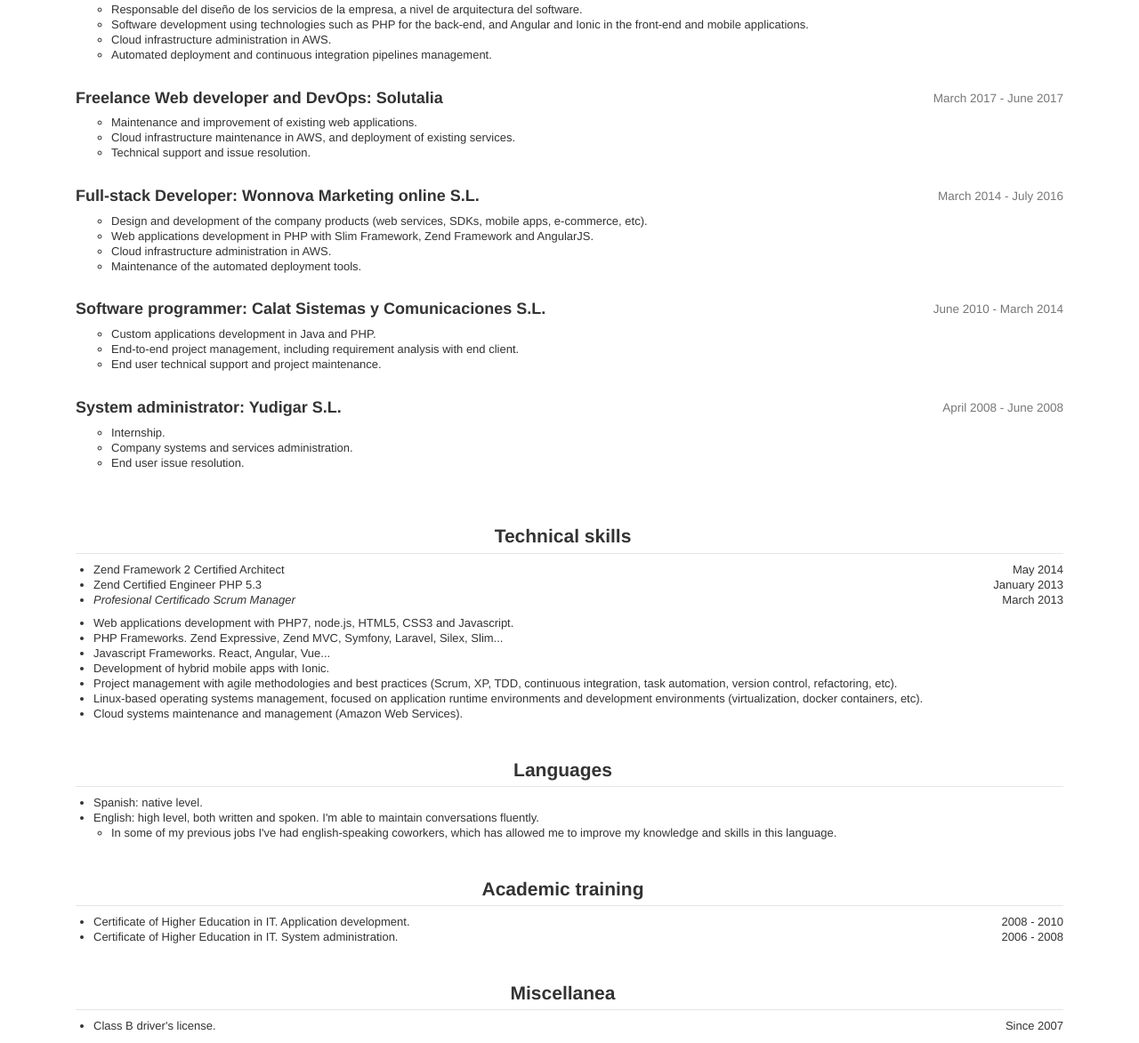
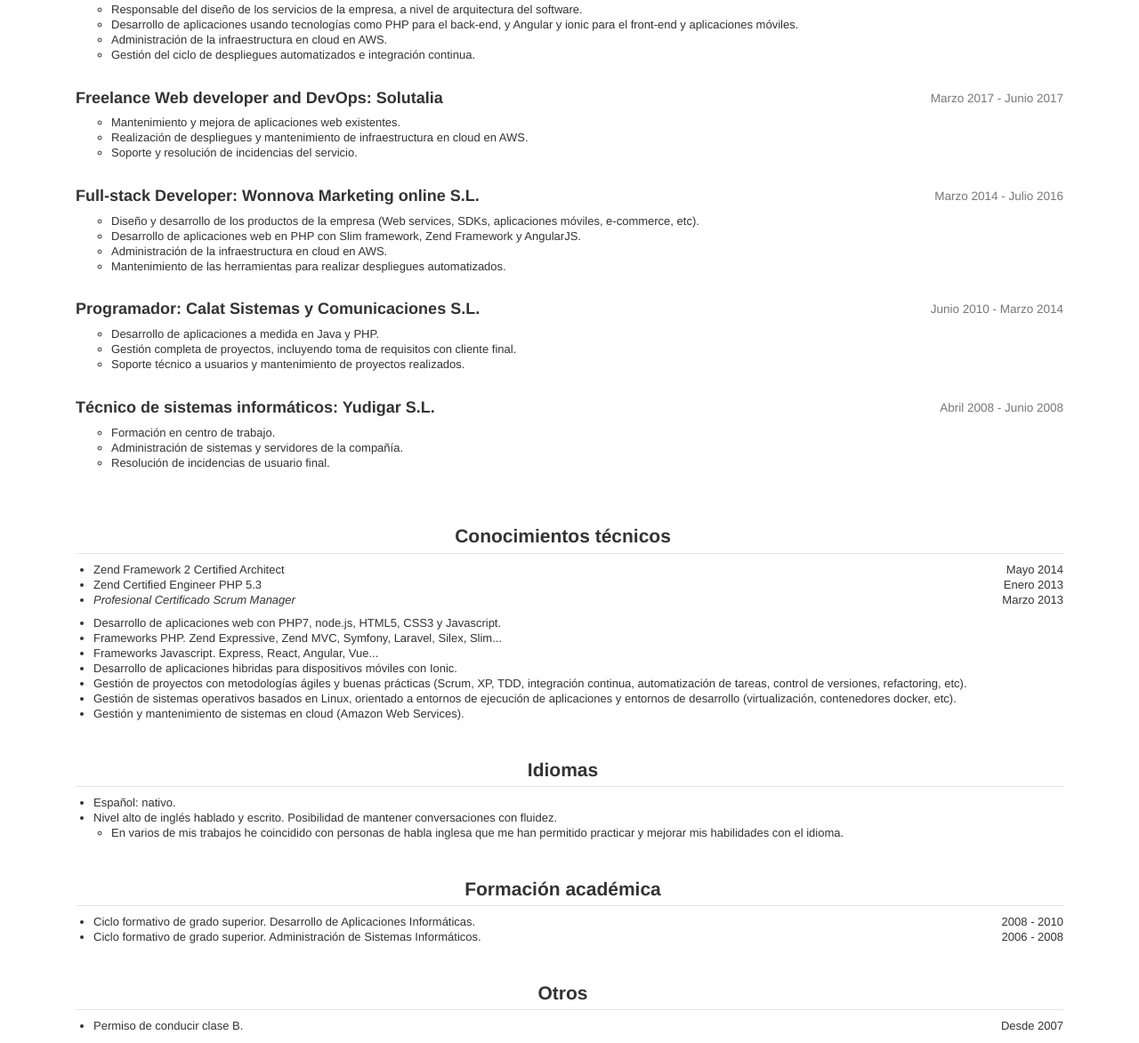
Before and after one commit to acelaya/professional-resume, a plain HTML site: page curriculum.html in a window 1280 px wide. Shown: the part 385-1558 px from the top of the page at 89% size. Drawn offline with nearby package versions, Linux system fonts and the light colour scheme.

```diff
--- a/curriculum.html
+++ b/curriculum.html
@@ -132,7 +132,7 @@
                     <li style="margin-bottom: 10px;"><span class="pull-right">{{ $t('March 2013') }}</span><i>Profesional Certificado Scrum Manager</i></li>
                     <li>{{ $t('Web applications development with PHP7, node.js, HTML5, CSS3 and Javascript') }}.</li>
                     <li>{{ $t('PHP Frameworks. Zend Expressive, Zend MVC, Symfony, Laravel, Silex, Slim...') }}</li>
-                    <li>{{ $t('Javascript Frameworks. React, Angular, Vue...') }}</li>
+                    <li>{{ $t('Javascript Frameworks. Express, React, Angular, Vue...') }}</li>
                     <li>{{ $t('Development of hybrid mobile apps with Ionic') }}.</li>
                     <li>{{ $t('Project management with agile methodologies and best practices (Scrum, XP, TDD, continuous integration, task automation, version control, refactoring, etc)') }}.</li>
                     <li>{{ $t('Linux-based operating systems management, focused on application runtime environments and development environments (virtualization, docker containers, etc)') }}.</li>
@@ -143,7 +143,7 @@
             <fieldset>
                 <legend>{{ $t('Languages') }}</legend>
                 <ul>
-                    <li>{{ $t('Spanish: native level') }}.</li>
+                    <li>{{ $t('Spanish: native') }}.</li>
                     <li>
                         {{ $t('English: high level, both written and spoken. I\'m able to maintain conversations fluently') }}.
                         <ul>
--- a/i18n/es.js
+++ b/i18n/es.js
@@ -2,5 +2,47 @@ const esMessages = {
   'Zaragoza. July the 4th, 1988': 'Zaragoza. 4 de Julio de 1988',
   'Professional experience': 'Experiencia profesional',
   'September 2016 - April 2018': 'Septiembre 2016 - Abril 2018',
-  'Responsible of the company services design, at software architecture level': 'Responsable del diseño de los servicios de la empresa, a nivel de arquitectura del software'
+  'Responsible of the company services design, at software architecture level': 'Responsable del diseño de los servicios de la empresa, a nivel de arquitectura del software',
+  'Software development using technologies such as PHP for the back-end, and Angular and Ionic in the front-end and mobile applications': 'Desarrollo de aplicaciones usando tecnologías como PHP para el back-end, y Angular y ionic para el front-end y aplicaciones móviles',
+  'Cloud infrastructure administration in AWS': 'Administración de la infraestructura en cloud en AWS',
+  'Automated deployment and continuous integration pipelines management': 'Gestión del ciclo de despliegues automatizados e integración continua',
+  'March 2017 - June 2017': 'Marzo 2017 - Junio 2017',
+  'Maintenance and improvement of existing web applications': 'Mantenimiento y mejora de aplicaciones web existentes',
+  'Cloud infrastructure maintenance in AWS, and deployment of existing services': 'Realización de despliegues y mantenimiento de infraestructura en cloud en AWS',
+  'Technical support and issue resolution': 'Soporte y resolución de incidencias del servicio',
+  'March 2014 - July 2016': 'Marzo 2014 - Julio 2016',
+  'Design and development of the company products (web services, SDKs, mobile apps, e-commerce, etc)': 'Diseño y desarrollo de los productos de la empresa (Web services, SDKs, aplicaciones móviles, e-commerce, etc)',
+  'Web applications development in PHP with Slim Framework, Zend Framework and AngularJS': 'Desarrollo de aplicaciones web en PHP con Slim framework, Zend Framework y AngularJS',
+  'Maintenance of the automated deployment tools': 'Mantenimiento de las herramientas para realizar despliegues automatizados',
+  'June 2010 - March 2014': 'Junio 2010 - Marzo 2014',
+  'Software programmer: Calat Sistemas y Comunicaciones S.L.': 'Programador: Calat Sistemas y Comunicaciones S.L.',
+  'Custom applications development in Java and PHP': 'Desarrollo de aplicaciones a medida en Java y PHP',
+  'End-to-end project management, including requirement analysis with end client': 'Gestión completa de proyectos, incluyendo toma de requisitos con cliente final',
+  'End user technical support and project maintenance': 'Soporte técnico a usuarios y mantenimiento de proyectos realizados',
+  'System administrator: Yudigar S.L.': 'Técnico de sistemas informáticos: Yudigar S.L.',
+  'April 2008 - June 2008': 'Abril 2008 - Junio 2008',
+  'Internship': 'Formación en centro de trabajo',
+  'Company systems and services administration': 'Administración de sistemas y servidores de la compañía',
+  'End user issue resolution': 'Resolución de incidencias de usuario final',
+  'Technical skills': 'Conocimientos técnicos',
+  'May 2014': 'Mayo 2014',
+  'January 2013': 'Enero 2013',
+  'March 2013': 'Marzo 2013',
+  'Web applications development with PHP7, node.js, HTML5, CSS3 and Javascript': 'Desarrollo de aplicaciones web con PHP7, node.js, HTML5, CSS3 y Javascript',
+  'PHP Frameworks. Zend Expressive, Zend MVC, Symfony, Laravel, Silex, Slim...': 'Frameworks PHP. Zend Expressive, Zend MVC, Symfony, Laravel, Silex, Slim...',
+  'Javascript Frameworks. Express, React, Angular, Vue...': 'Frameworks Javascript. Express, React, Angular, Vue...',
+  'Development of hybrid mobile apps with Ionic': 'Desarrollo de aplicaciones hibridas para dispositivos móviles con Ionic',
+  'Project management with agile methodologies and best practices (Scrum, XP, TDD, continuous integration, task automation, version control, refactoring, etc)': 'Gestión de proyectos con metodologías ágiles y buenas prácticas (Scrum, XP, TDD, integración continua, automatización de tareas, control de versiones, refactoring, etc)',
+  'Linux-based operating systems management, focused on application runtime environments and development environments (virtualization, docker containers, etc)': 'Gestión de sistemas operativos basados en Linux, orientado a entornos de ejecución de aplicaciones y entornos de desarrollo (virtualización, contenedores docker, etc)',
+  'Cloud systems maintenance and management (Amazon Web Services)': 'Gestión y mantenimiento de sistemas en cloud (Amazon Web Services)',
+  'Languages': 'Idiomas',
+  'Spanish: native': 'Español: nativo',
+  'English: high level, both written and spoken. I\'m able to maintain conversations fluently': 'Nivel alto de inglés hablado y escrito. Posibilidad de mantener conversaciones con fluidez',
+  'In some of my previous jobs I\'ve had english-speaking coworkers, which has allowed me to improve my knowledge and skills in this language': 'En varios de mis trabajos he coincidido con personas de habla inglesa que me han permitido practicar y mejorar mis habilidades con el idioma',
+  'Academic training': 'Formación académica',
+  'Certificate of Higher Education in IT. Application development': 'Ciclo formativo de grado superior. Desarrollo de Aplicaciones Informáticas',
+  'Certificate of Higher Education in IT. System administration': 'Ciclo formativo de grado superior. Administración de Sistemas Informáticos',
+  'Miscellanea': 'Otros',
+  'Since 2007': 'Desde 2007',
+  'Class B driver\'s license': 'Permiso de conducir clase B'
 };
```
